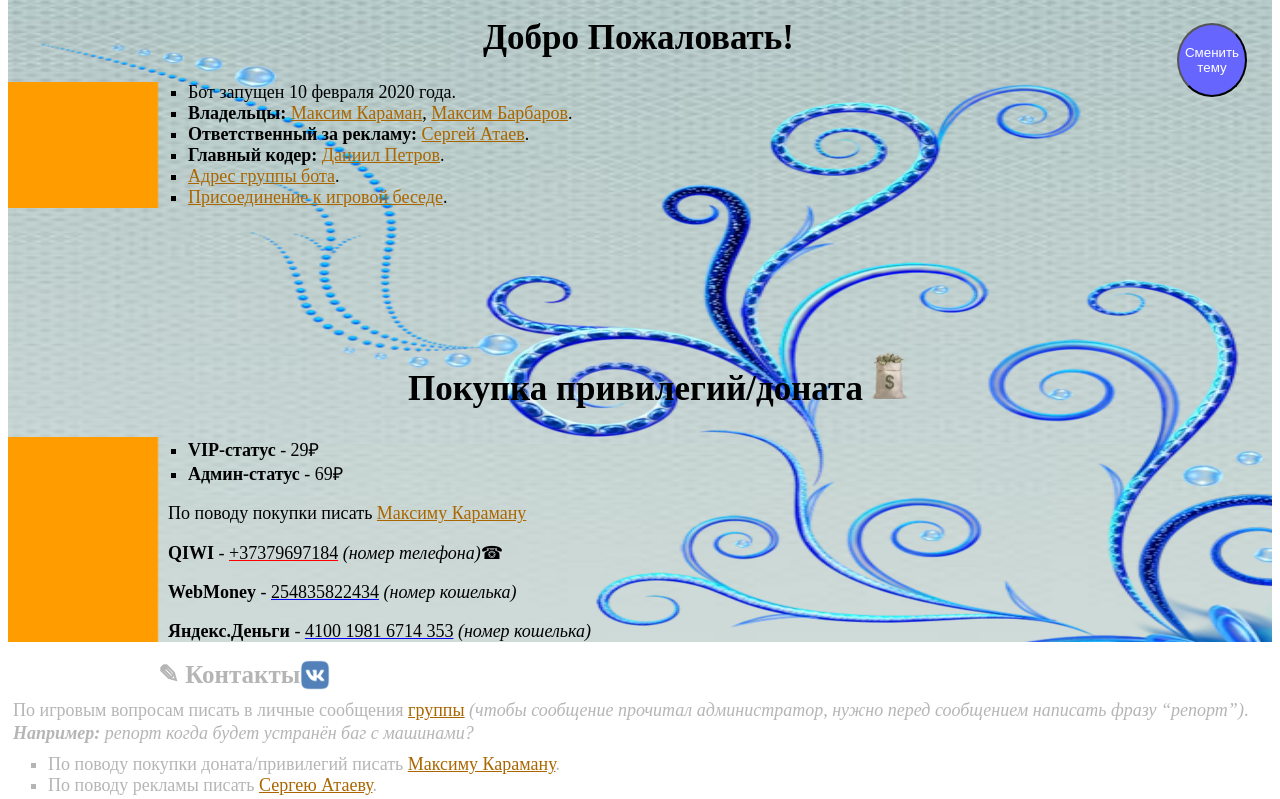
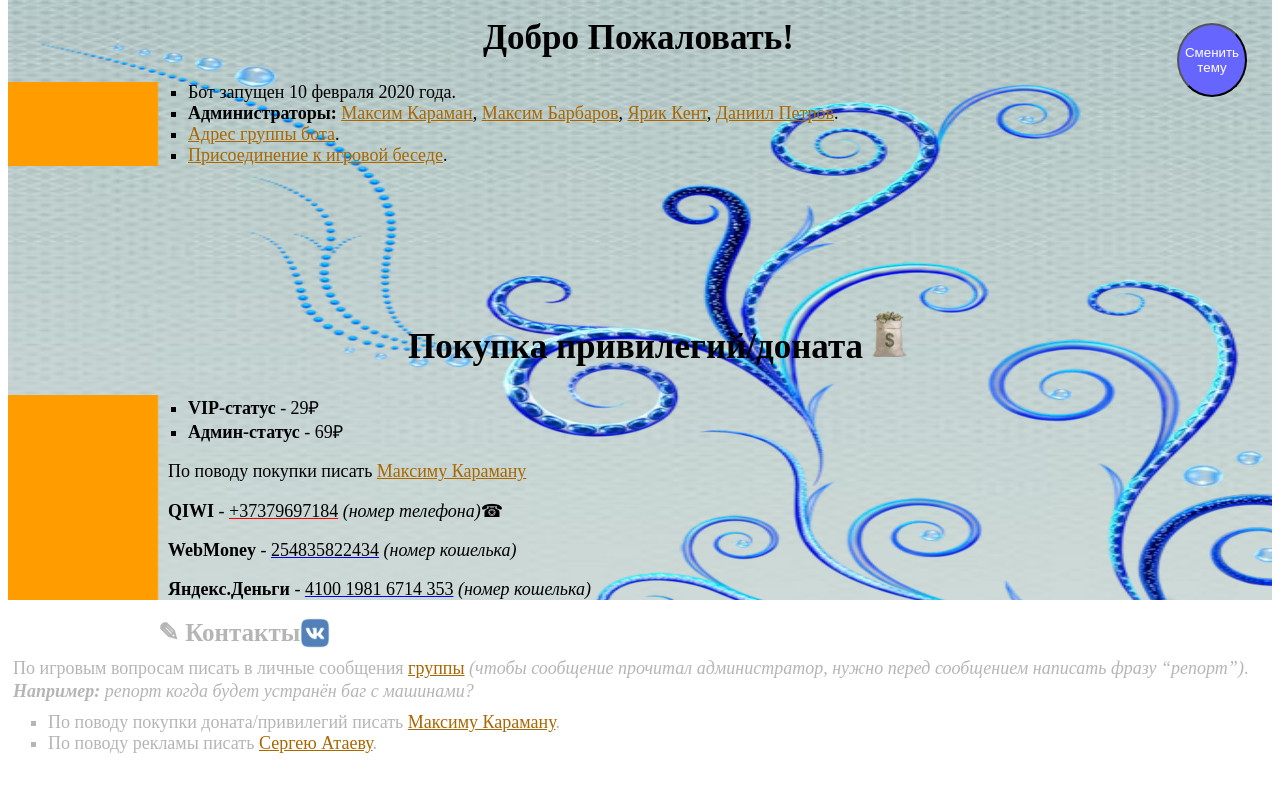
Before and after one commit to Bot-Lobzick/Bot-Lobzick.github.io, a plain HTML site: page index.html in a window 1280 px wide. Shown: the part 139-938 px from the top of the page. After the commit the page ends 909 px from the top, so only its background shows below. Drawn offline with Linux system fonts and the light colour scheme.

Commit message:
Update index.html

```diff
--- a/index.html
+++ b/index.html
@@ -24,14 +24,11 @@
 						Бот запущен 10 февраля 2020 года.
 					</li>
 					<li>
-						<strong>Владельцы:</strong> <a href="https://vk.com/id518285090">Максим Караман</a>, <a href="https://vk.com/id486460679">Максим Барбаров</a>.
+						<strong>Администраторы:</strong> <a href="https://vk.com/id518285090">Максим Караман</a>, <a href="https://vk.com/id486460679">Максим Барбаров</a>, <a href="">Ярик Кент</a>, <a href="https://vk.com/id301015165">Даниил Петров</a>.
 					</li>
-					<li>
+					<!--<li>
 						<strong>Ответственный за рекламу:</strong> <a href="https://vk.com/id399908921">Сергей Атаев</a>.
-					</li>
-					<li>
-						<strong>Главный кодер:</strong> <a href="https://vk.com/id301015165">Даниил Петров</a>.
-					</li>
+					</li>-->
 					<li>
 						<a href="https://vk.com/public187856624">Адрес группы бота</a>.
 					</li>
```
